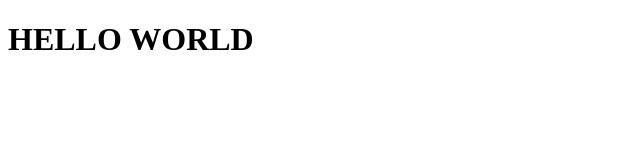
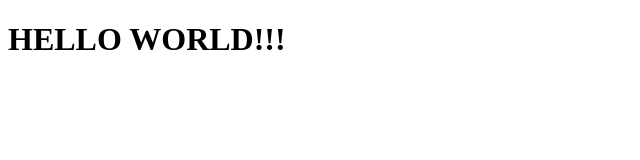
Before and after one commit to rutyCohen/example.github.io, a plain HTML site: page index.html in a window 1280 px wide. Shown: the full height of the page, 0-640 px from the left. Drawn offline with Linux system fonts and the light colour scheme.

Commit message:
add index

```diff
--- a/index.html
+++ b/index.html
@@ -7,6 +7,6 @@
     <title>Document</title>
 </head>
 <body>
-    <h1>HELLO WORLD</h1>
+    <h1>HELLO WORLD!!!</h1>
 </body>
 </html>
```
